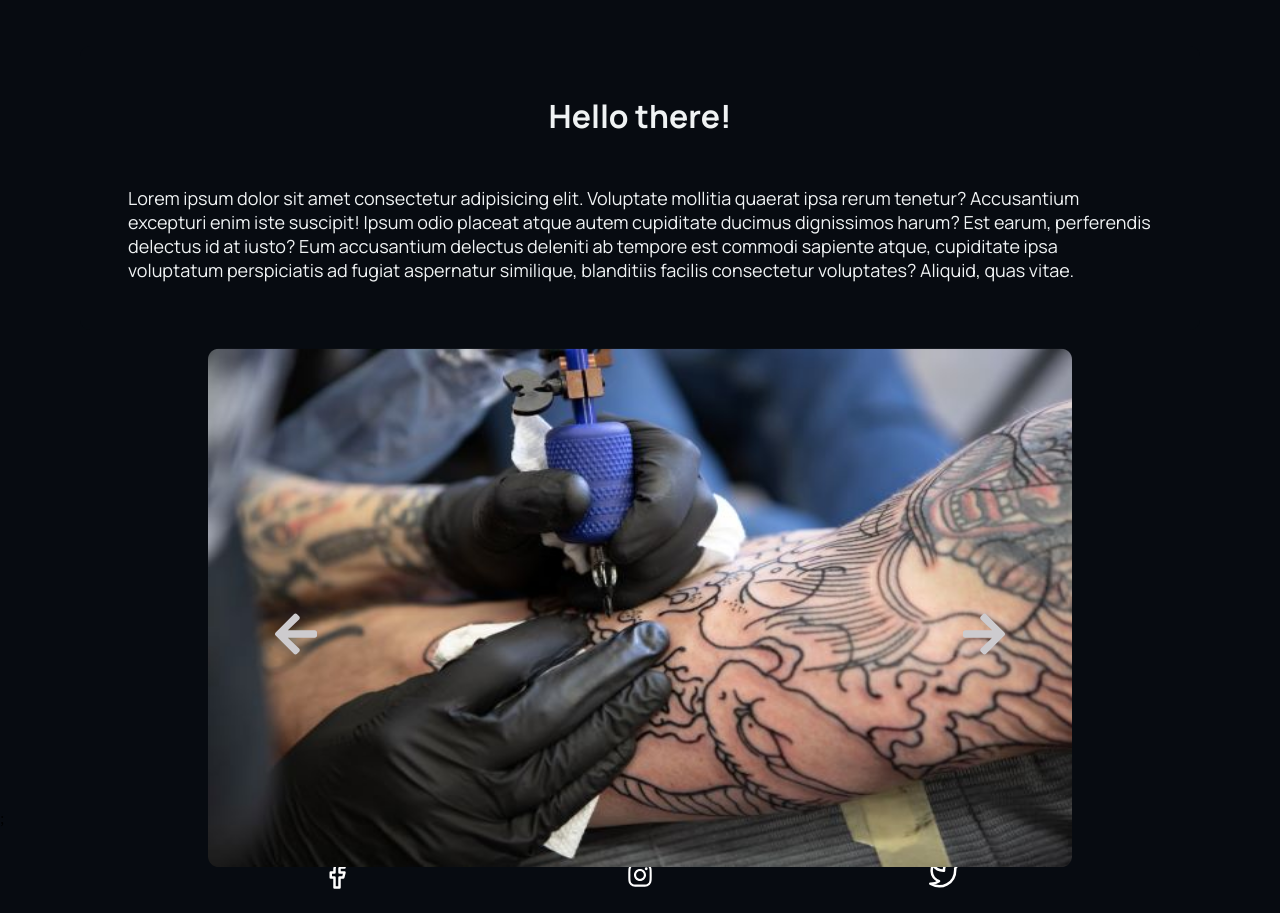
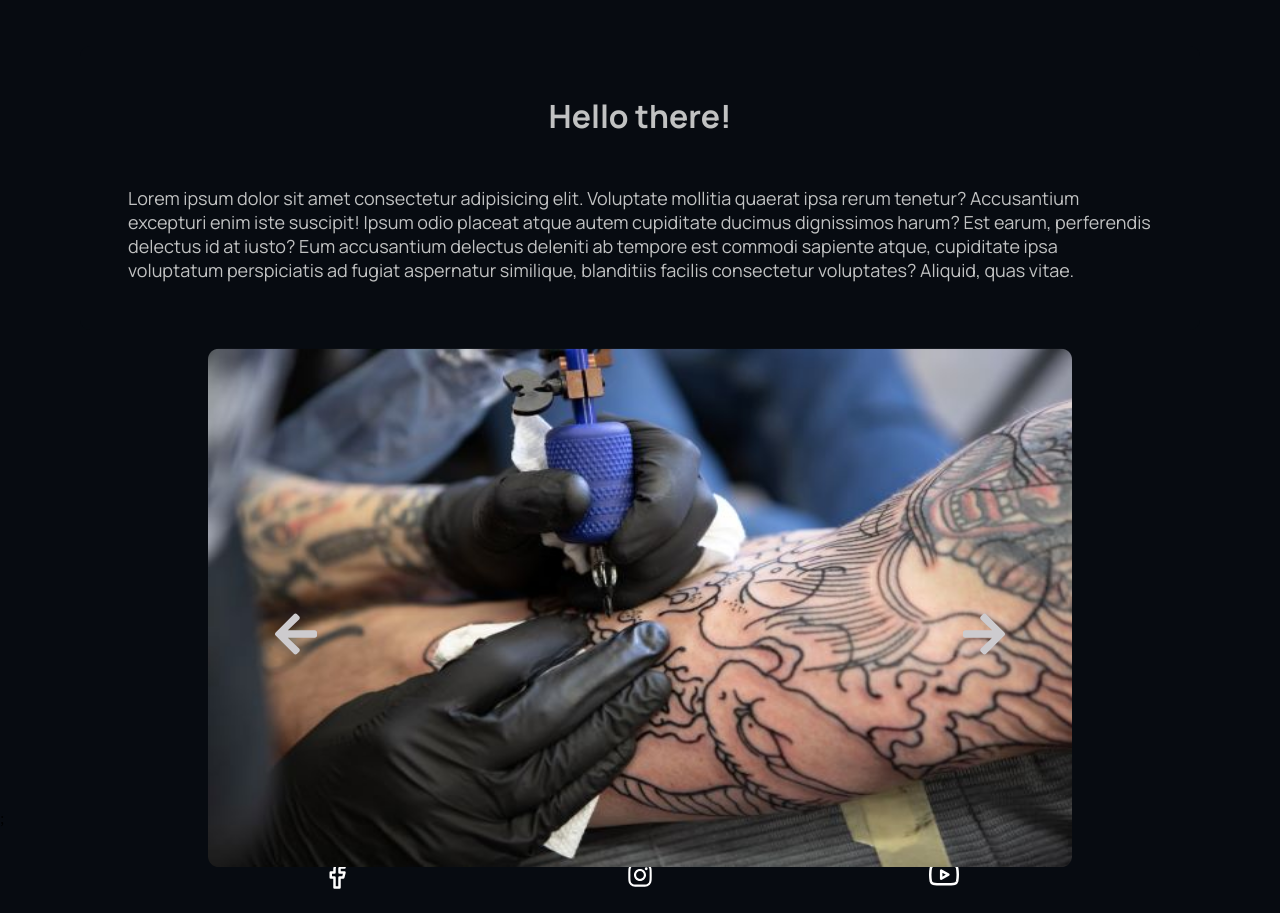
Before and after one commit to Zilthoid/ansku-app, a React (Create React App) app: page / in a window 1280 px wide. Shown: the part 668-1581 px from the top of the page. Built offline with nearby package versions, Linux system fonts and the light colour scheme.

Commit message:
changed the Twitter button to Youtube button

```diff
--- a/src/containers/footer/Footer.jsx
+++ b/src/containers/footer/Footer.jsx
@@ -1,6 +1,6 @@
 import React from 'react'
 import "./footer.css"
-import { FiFacebook, FiTwitter } from "react-icons/fi";
+import { FiFacebook, FiYoutube } from "react-icons/fi";
 import { AiOutlineInstagram  } from "react-icons/ai"
 
 
@@ -10,7 +10,7 @@ const Footer = () => {
       <div className='social_buttons'>
         <a href='https://www.facebook.com' type='button' ><FiFacebook/></a>
         <a href='https://www.instagram.com'><AiOutlineInstagram/></a>
-        <a href="https://www.twitter.com"><FiTwitter/></a>
+        <a href="https://www.youtube.com"><FiYoutube/></a>
       </div>
     </div>
   )
--- a/src/index.css
+++ b/src/index.css
@@ -9,6 +9,6 @@
   --color-bg: #070b11;
   --color-footer : #031B34;
   --color-blog: #042c54;
-  --color-text: #F0F3F4;
+  --color-text: #c1c2c2;
   --color-subtext: #FF8A71;
 }
```
